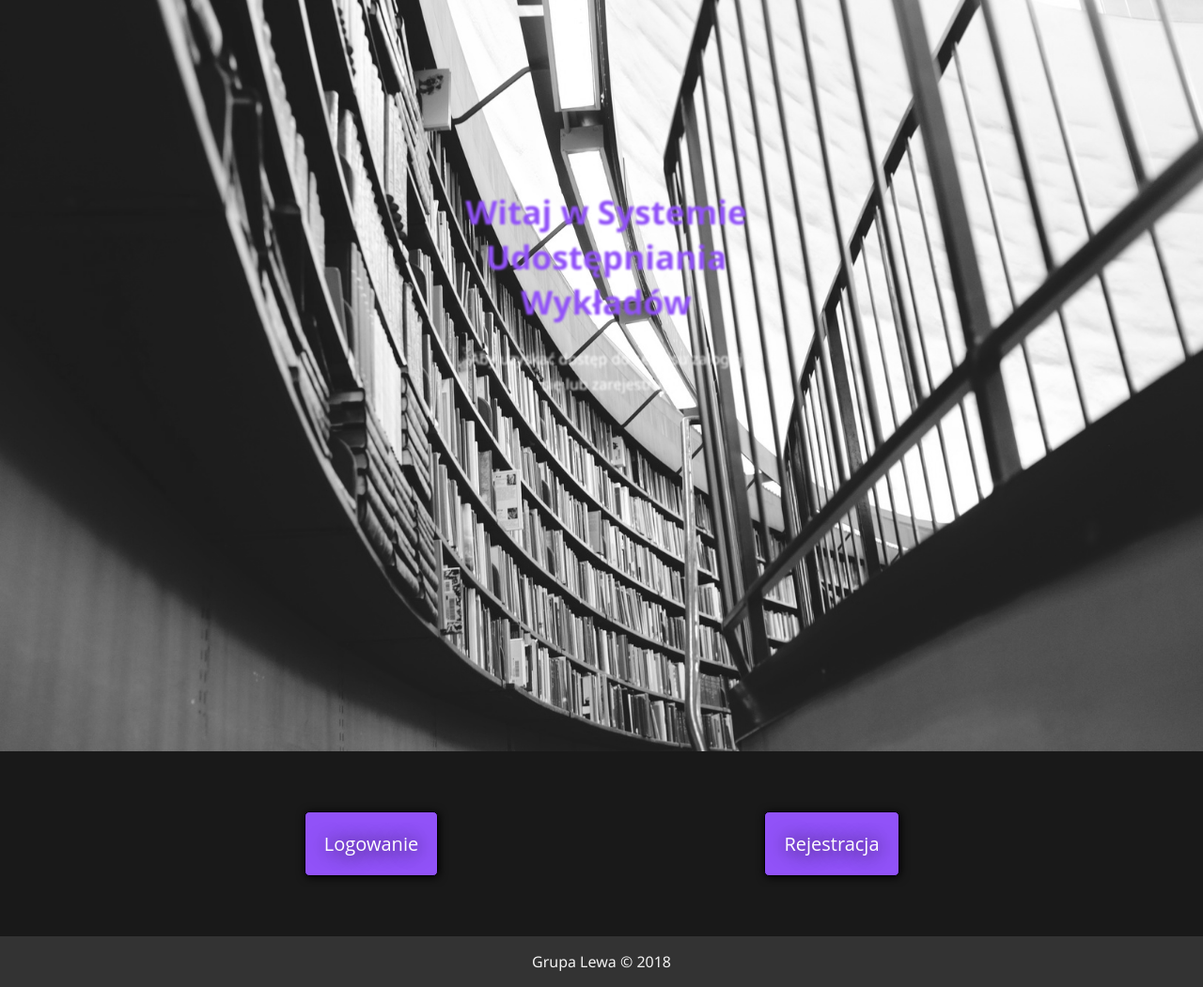
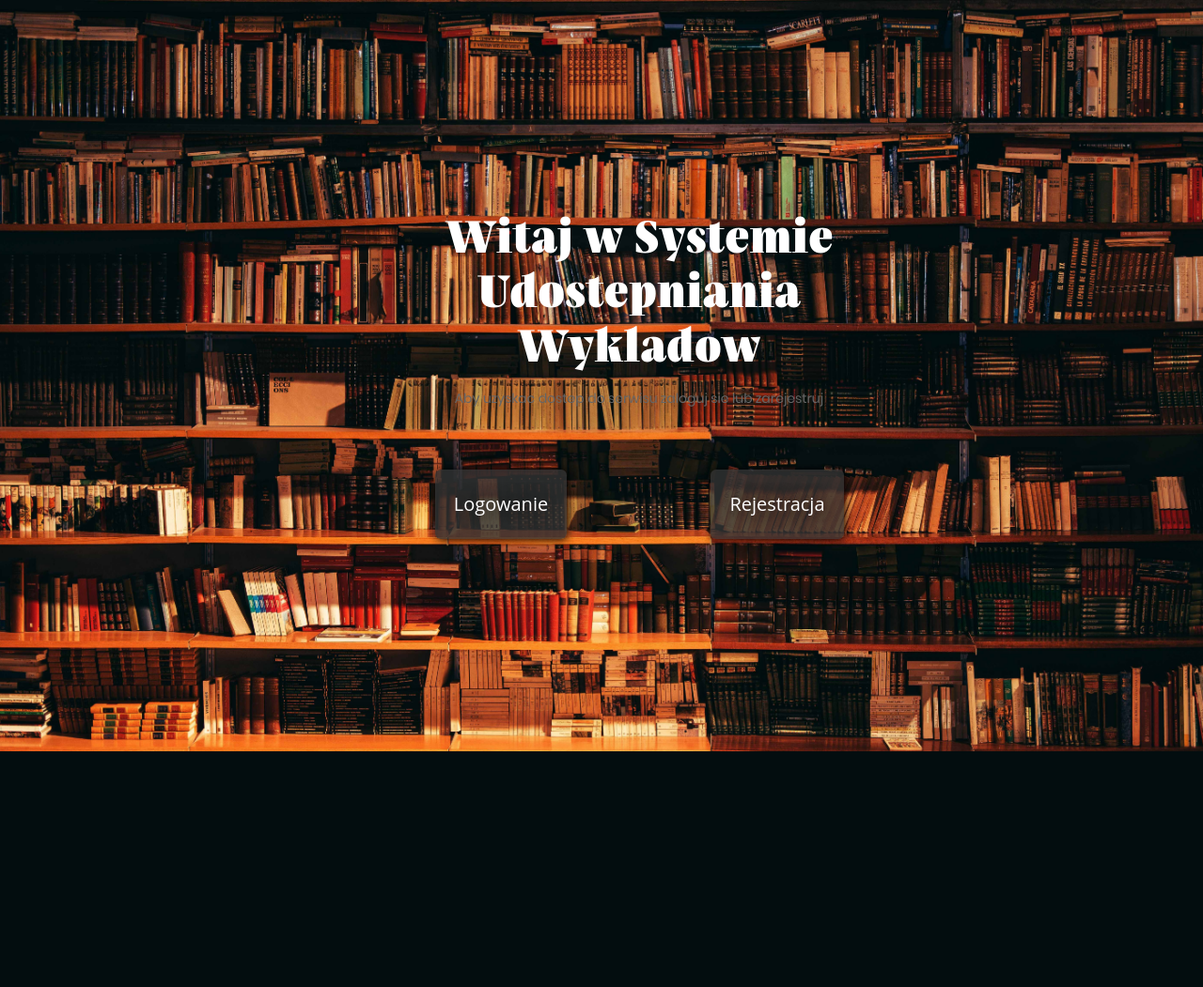
Before and after one commit to if39521/ProjektWyk-ady, a PHP site: page /landing.php in a window 1280 px wide. Shown: the whole page at 94% size. After the commit the page ends 800 px from the top, so only its background shows below. Run offline with PHP 8.4, Linux system fonts and the light colour scheme.

Commit message:
scalenie landing.php z index.php i rejestracja.php w jeden plik

```diff
--- a/css/landing.css
+++ b/css/landing.css
@@ -1,42 +1,39 @@
+@font-face {
+    font-family: Praho-Black;
+    src: url('../fonts/Praho-Black/Praho-Black.otf');
+}
+html, body {
+    overflow: hidden;
+}
 body {
     background: rgba(0, 0, 0, 0.9);
     margin: 0;
     color: #fff;
     font-family: 'Segoe UI', Tahoma, Geneva, Verdana, sans-serif;
-}
+    }
 
-.showcase::after {
+.showcase{
     content: '';
     height: 100vh;
     width: 100%;
-    background-image: url(../images/bg_landing.jpg);
+    background-image: url(../images/bg_landing1.jpg);
     background-size: cover;
     background-repeat: no-repeat;
     background-position: center;
     display: block;
-    filter: blur(10px)  grayscale(100%);
-    -webkit-filter: blur(10px)  grayscale(100%);
-    transition: all 1000ms;
+
 }
 
-.showcase:hover::after {
-    filter: blur(0px)  grayscale(100%);
-    -webkit-filter: blur(0px)  grayscale(100%);
-}
 
-.showcase:hover .tresc {
-    filter: blur(1px);
-    -webkit-filter: blur(1px);
-}
 
 .tresc {
     position: absolute;
     z-index: 1;
     top: 10%;
     left: 50%;
-    margin-top: 105px;
-    margin-left: -145px;
-    width: 300px;
+    margin-top: 125px;
+    margin-left: -260px;
+    width: 600px;
     height: 350px;
     text-align: center;
     transition: all 1000ms;
@@ -44,14 +41,15 @@ body {
 
 
 .tresc .naglowek h1 {
-    color: #9152F8;
-    font-size: 2.2rem;
+    font-family: Praho-Black;
+    color: #FFFFFF;
+    font-size: 3rem;
     margin-top: 1rem;
 }
 
 .tresc .tekst {
     line-height: 1.7;
-    margin-top: 1rem;
+    margin-top: 1.1rem;
 }
 
 .container {
@@ -91,27 +89,27 @@ footer p {
 }
 
 .btn_landing {
-    -webkit-border-radius: 5px;
-    -moz-border-radius: 5px;
-    border-radius: 5px;
+    -webkit-border-radius: 6px;
+    -moz-border-radius: 6px;
+    border-radius: 6px;
     color: #FFFFFF;
     font-family: Open Sans;
     font-size: 20px;
     font-weight: 400;
     padding: 20px;
-    background-color: #9152F8;
+    background-color:rgba(51,51,51,0.8);
     box-shadow: 1px 1px 10px 0px #000000;
     -webkit-box-shadow: 1px 1px 10px 0px #000000;
     -moz-box-shadow: 1px 1px 10px 0px #000000;
     text-shadow: 1px 1px 20px #000000;
-    border: solid #000000 1px;
     text-decoration: none;
     display: inline-block;
     cursor: pointer;
 }
 
 .btn_landing:hover {
-    background: #100166;
+    background: #f4f4f4;
+    color: #333;
     text-decoration: none;
 }
 
--- a/css/main.css
+++ b/css/main.css
@@ -122,9 +122,9 @@ input:-webkit-autofill,
 input:-webkit-autofill:hover,
 input:-webkit-autofill:focus
  {
-  border: 1px solid green;
+  border: 1px solid #fffc;
   background-color: transparent !important;
-  -webkit-text-fill-color: green;
+  -webkit-text-fill-color: #fff;
   -webkit-box-shadow: 0 0 0px 1000px #000 inset;
   transition: background-color 5000s ease-in-out 0s;
 }
@@ -170,7 +170,7 @@ iframe {
 }
 
 .acount-create {
-  color: #00e600;
+  color: #9c1a0c;
   font-weight: bold;
 }
 
@@ -203,7 +203,7 @@ iframe {
   height: 100%;
   top: 0;
   left: 0;
-  background-color: rgba(255,255,255,0.9);
+  background-color: rgba(255,255,255,0.3);
 }
 
 .wrap-login100 {
@@ -213,10 +213,10 @@ iframe {
   padding: 55px 55px 37px 55px;
 
   background: #9152f8;
-  background: -webkit-linear-gradient(top, #222329, #1d01bb);
-  background: -o-linear-gradient(top, #222329, #1d01bb);
-  background: -moz-linear-gradient(top, #222329, #1d01bb);
-  background: linear-gradient(top, #222329, #1d01bb);
+  background: -webkit-linear-gradient(top, #222329, #292522);
+  background: -o-linear-gradient(top, #222329, #292522);
+  background: -moz-linear-gradient(top, #222329, #292522);
+  background: linear-gradient(top, #222329, #292522);
 }
 
 
--- a/landing.php
+++ b/landing.php
@@ -7,34 +7,138 @@ session_start();
     <title>System Udostępniania Wykładów</title>
     <link rel="stylesheet" type="text/css" href="css/landing.css">
     <link rel="stylesheet" type="text/css" href="fonts/iconic/css/material-design-iconic-font.min.css">
+    <link rel="stylesheet" type="text/css" href="css/util.css">
+    <link rel="stylesheet" type="text/css" href="css/main.css">
 </head>
 <body>
-<header class="showcase">
+<section class="showcase" id="main">
     <div class="tresc">
         <div class="naglowek">
-           <h1>Witaj w Systemie Udostępniania Wykładów</h1>
+            <h1>Witaj w Systemie Udostepniania Wykladow</h1>
         </div>
         <div class="tekst">
-            <p>Aby uzyskać dostęp do serwisu zaloguj się lub zarejestruj.</p>
+            <p>Aby uzyskac dostep do serwisu zaloguj sie lub zarejestruj</p>
         </div>
-
-    </div>
-</header>
-
-<!-- Services -->
-<section class="buttony">
-    <div class="container grid-2 center">
-        <div>
-            <a href="logowanie.php" class="btn_landing">Logowanie</a>
-        </div>
-        <div>
-            <a href="rejestracja.php" class="btn_landing">Rejestracja</a>
+        <div class="buttony">
+            <div class="container grid-2 center">
+                <div>
+                    <a href="#logowanie" class="btn_landing">Logowanie</a>
+                </div>
+                <div>
+                    <a href="#rejestracja" class="btn_landing">Rejestracja</a>
+                </div>
+            </div>
         </div>
     </div>
+</section>
+<section class="showcase" id="logowanie">
+    <div class="limiter">
+        <div class="container-login100">
+            <div class="wrap-login100">
+                <form class="login100-form validate-form" action='ajax/login.php' method="POST">
+                    <span class="login100-form-logo"> <em class="zmdi zmdi-landscape"></em> </span> <span class="login100-form-title p-b-34 p-t-27"> Log in </span>
+                    <div class="wrap-input100 validate-input" data-validate = "Enter username">
+                        <input class="input100" type="text" name="username" placeholder="Username">
+                        <span class="focus-input100" data-placeholder="&#xf207;"></span>
+                    </div>
+
+                    <div class="wrap-input100 validate-input" data-validate="Enter password">
+                        <input class="input100" type="password" name="password" placeholder="Password">
+                        <span class="focus-input100" data-placeholder="&#xf191;"></span>
+                    </div>
+
+                    <div class="contact100-form-checkbox">
+                        <input class="input-checkbox100" id="ckb1" type="checkbox" name="remember-me">
+                        <label class="label-checkbox100" for="ckb1">
+                            Remember me
+                        </label>
+                    </div>
+
+                    <div class="container-login100-form-btn">
+                        <button class="login100-form-btn">
+                            Login
+                        </button>
+                    </div>
+                    <div class='text-center fs-18 m-t-25' style = "color: #ff0a0a; font-weight: bold;">
+                        <?php
+						if (!empty($_SESSION['error_message']))
+						echo $_SESSION['error_message'];
+						?>
+                    </div>
+                    <div class="login-footer p-t-25">
+                        <div class='login-footer-box text-center'>
+
+                        </div>
+                        <div class='login-footer-box text-center'>
+                            <span class='txt1'>Not registered?</span>
+                            <a class="acount-create txt1" href="#rejestracja">
+                                Create and account
+                            </a>
+                            <a href="#main">go back</a>
+                        </div>
+                    </div>
+                </form>
+            </div>
+        </div>
+    </div>
+
+</section>
+<section class="showcase" id="rejestracja">
+<div class="limiter">
+    <div class="container-login100">
+        <div class="wrap-login100">
+            <form class="login100-form validate-form" action='ajax/register.php' method="POST">
+					<span class="login100-form-logo">
+						<i class="zmdi zmdi-landscape"></i>
+					</span>
+
+                <span class="login100-form-title p-b-34 p-t-27">
+						Sign Up
+					</span>
+
+                <div class="wrap-input100 validate-input" data-validate = "Enter username">
+                    <input class="input100" type="text" name="username" placeholder="Username">
+                    <span class="focus-input100" data-placeholder="&#xf207;"></span>
+                </div>
+
+                <div class="wrap-input100 validate-input" data-validate="Enter password">
+                    <input class="input100" type="password" name="password" placeholder="Password">
+                    <span class="focus-input100" data-placeholder="&#xf191;"></span>
+                </div>
+
+                <div class="wrap-input100 validate-input" data-validate="Confirm password">
+                    <input class="input100" type="password" name="confirm_password" placeholder="Confirm Password">
+                    <span class="focus-input100" data-placeholder="&#xf191;"></span>
+                </div>
+
+                <div class="container-login100-form-btn">
+                    <button class="login100-form-btn" name='submit' type='submit'>
+                        Sign Up
+                    </button>
+                </div>
+                <div class='text-center fs-18 m-t-25' style = "color: #ff0a0a; font-weight: bold;">
+
+                    <?php
+                    if (!empty($_SESSION['error_msg'])) {
+                        echo $_SESSION['error_msg'];
+                    }
+                    ?>
+                </div>
+                <div class='text-center fs-18 m-t-25'>
+
+                    <a href='#logowanie' class='head-to-login txt1' name='loginReddirect'>Already Signed Up?</a><br>
+                    <a href="#main">go back</a>
+                </div>
+            </form>
+        </div>
+    </div>
+</div>
 </section>
 
 <footer class="center bg-dark">
     <p>Grupa Lewa &copy; 2018</p>
 </footer>
+
+
 </body>
 </html>
```
Also changed, not shown: fonts/Praho-Black/Praho-Black.otf (added), fonts/Praho-Black/Praho-Black.ttf (added), fonts/Praho-Black/Praho-Black.woff (added), images/bg_landing1.jpg (added).
